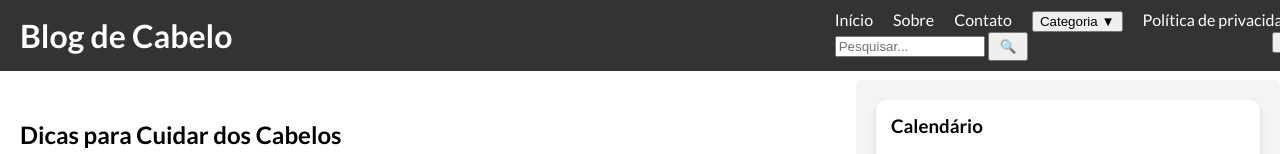
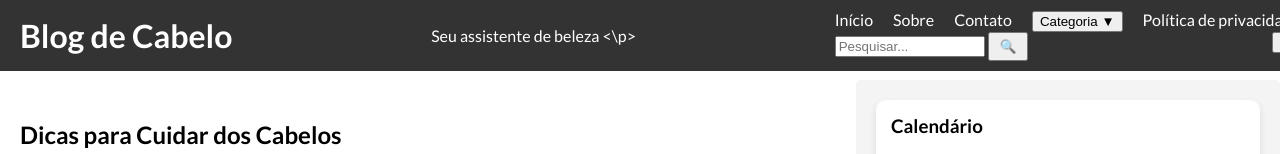
Before and after one commit to marcio-maker/Blog, a plain HTML site: page index.html in a window 1280 px wide. Shown: the top 154 px of the page. Drawn offline with nearby package versions, Linux system fonts and the light colour scheme.

Commit message:
Atualizar o index.html

```diff
--- a/index.html
+++ b/index.html
@@ -15,6 +15,7 @@
 <body>
     <header>
         <h1>Blog de Cabelo</h1>
+        <p>Seu assistente de beleza <\p>
         <nav>
             <ul>
                 <li><a href="#inicio">Início</a></li>
```
